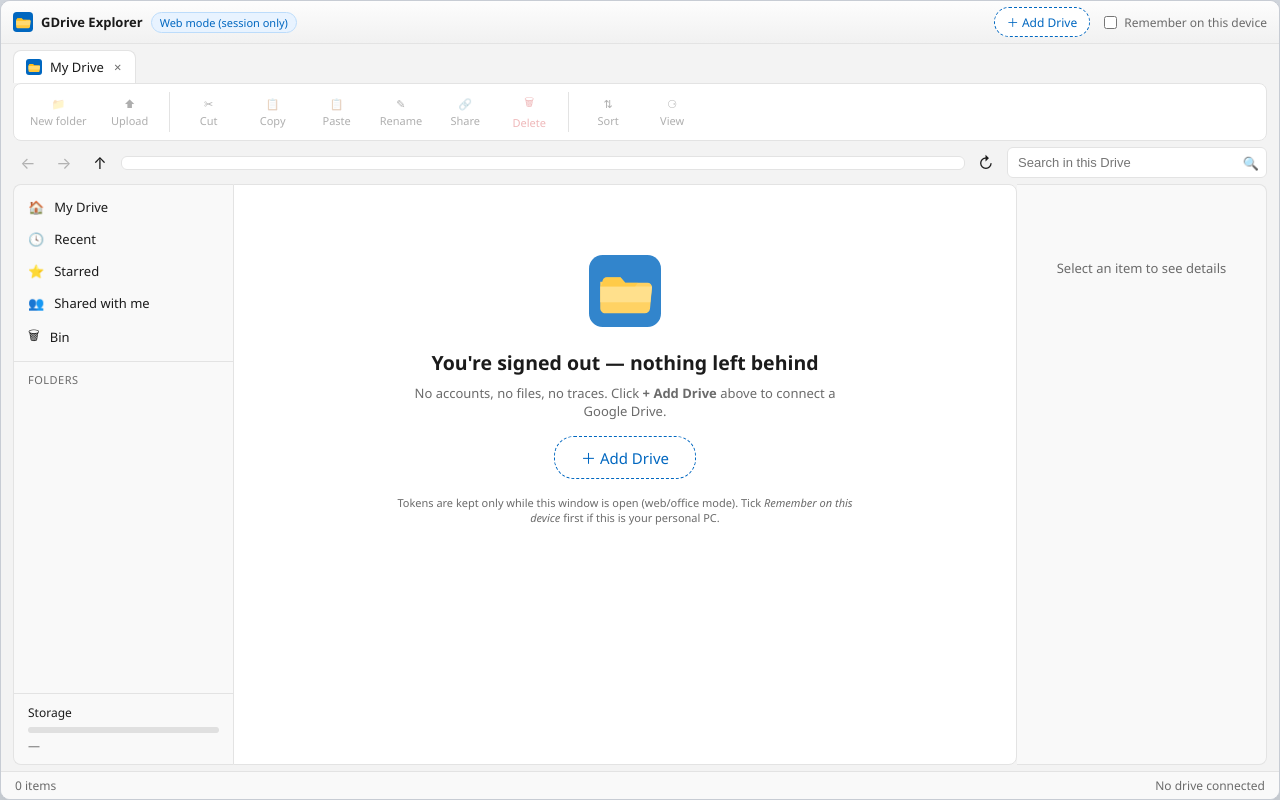
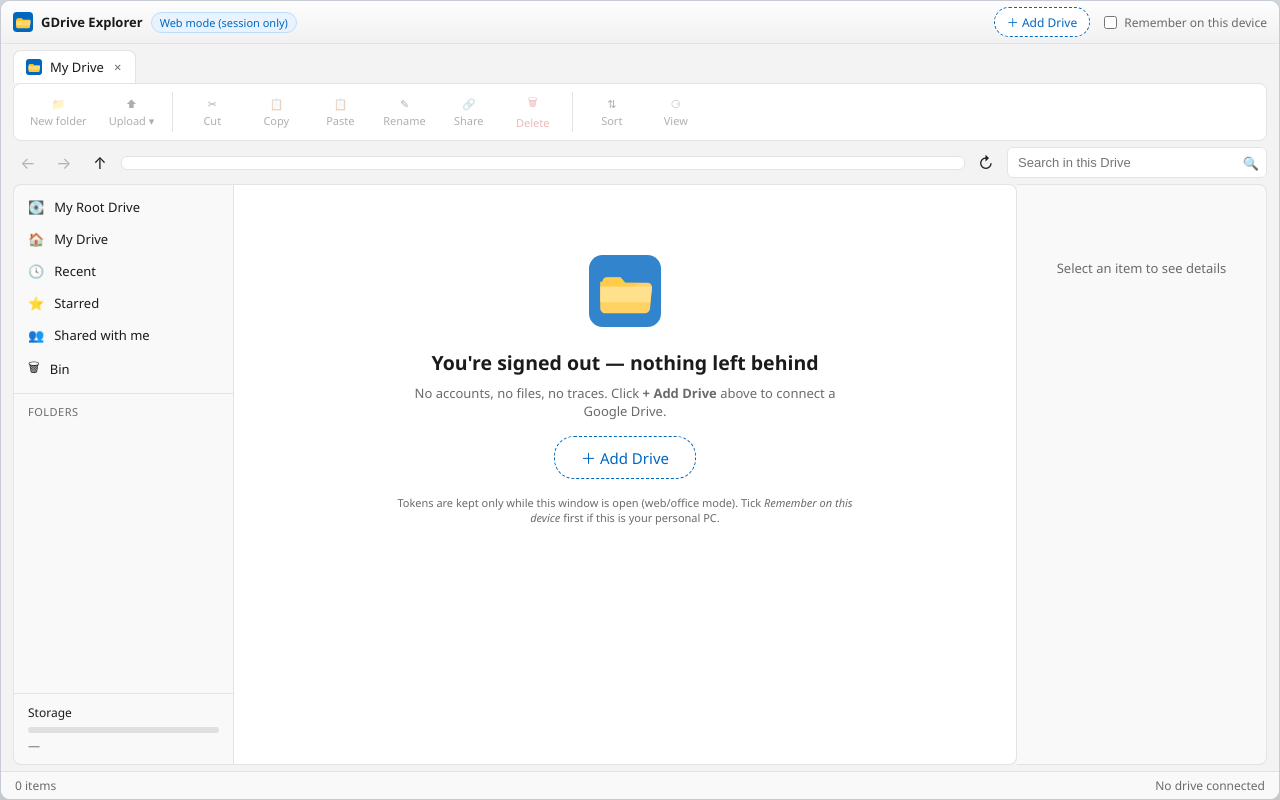
Before and after one commit to agktech/gdrive-explorer, a plain HTML site: page index.html in a window 1280 px wide. Drawn offline with Linux system fonts and the light colour scheme.

Commit message:
My Root Drive view + upload file/folder split

```diff
--- a/index.html
+++ b/index.html
@@ -49,7 +49,7 @@
   <!-- ===== Command bar ===== -->
   <div class="commandbar" id="commandBar">
     <button class="cmd" data-cmd="newfolder" title="New folder">&#128193;<span>New folder</span></button>
-    <button class="cmd" data-cmd="upload" title="Upload files">&#11014;<span>Upload</span></button>
+    <button class="cmd" data-cmd="upload" title="Upload a file or a whole folder">&#11014;<span>Upload &#9662;</span></button>
     <div class="cmd-sep"></div>
     <button class="cmd" data-cmd="cut" title="Cut (Ctrl+X)">&#9986;<span>Cut</span></button>
     <button class="cmd" data-cmd="copy" title="Copy (Ctrl+C)">&#128203;<span>Copy</span></button>
@@ -80,6 +80,7 @@
   <div class="main">
     <aside class="sidebar">
       <div class="side-section" id="sideLibrary">
+        <div class="side-item" data-view="rootdrive">&#128189;<span>My Root Drive</span></div>
         <div class="side-item" data-view="folder-root">&#127968;<span>My Drive</span></div>
         <div class="side-item" data-view="recent">&#128339;<span>Recent</span></div>
         <div class="side-item" data-view="starred">&#11088;<span>Starred</span></div>
@@ -155,6 +156,7 @@
 
 <div class="toasts" id="toasts"></div>
 <input type="file" id="filePicker" multiple class="hidden">
+<input type="file" id="folderPicker" webkitdirectory class="hidden">
 
 <script src="app.js"></script>
 <script>
```
